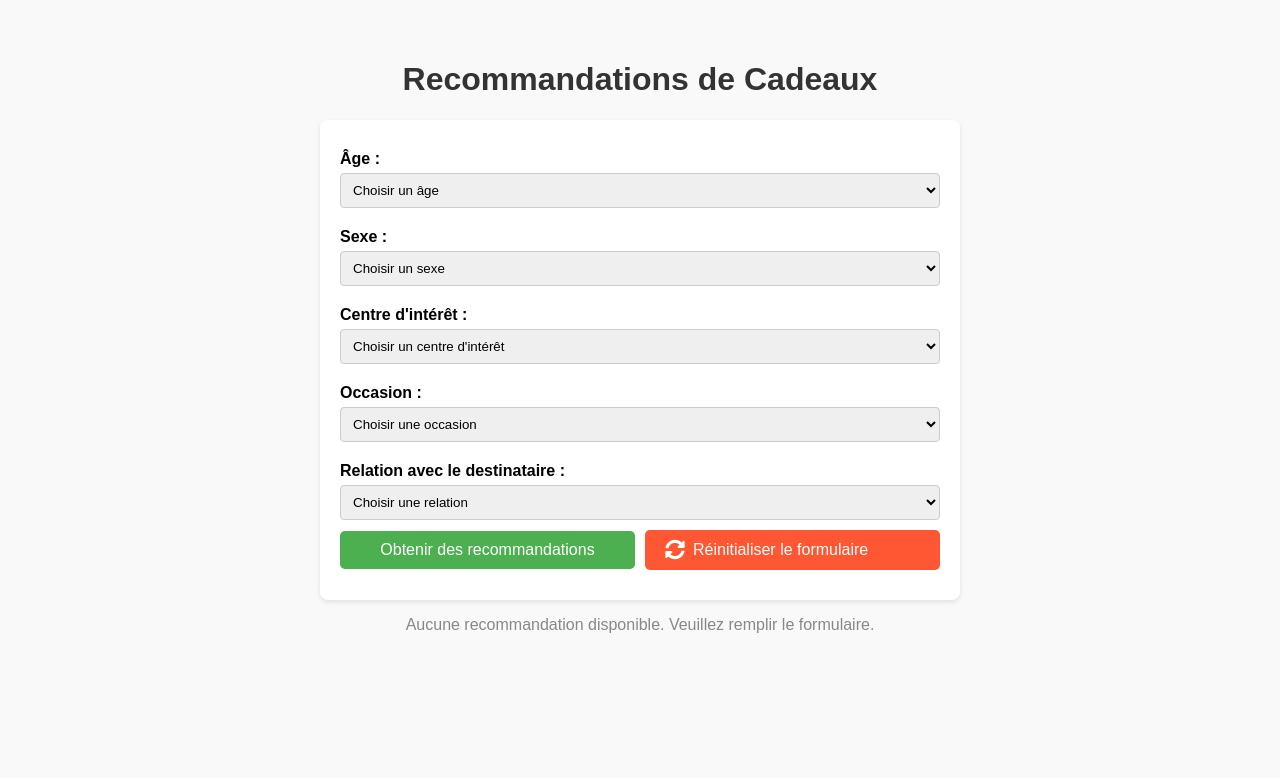
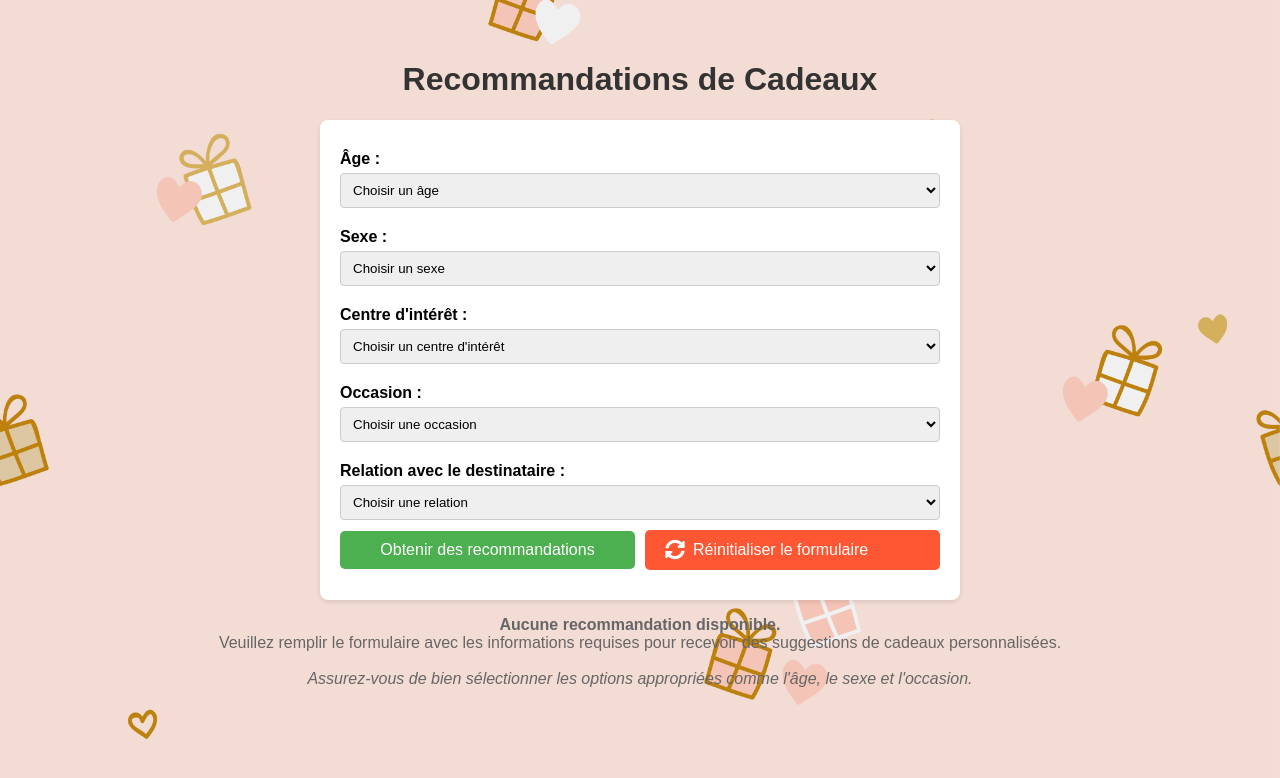
Before and after one commit to fatma-bouzouita/recommandation_cadeau, a Flask app: page / in a window 1280 px wide. Shown: the top 778 px of the page. Run offline with Flask 3, Linux system fonts and the light colour scheme.

Commit message:
fix style

```diff
--- a/static/styles.css
+++ b/static/styles.css
@@ -3,6 +3,9 @@ body {
     background-color: #f9f9f9;
     margin: 0;
     padding: 20px;
+    background-image: url('/static/gift.jpg');
+    background-size: cover;
+    background-position: center;
 }
 h1 {
     text-align: center;
@@ -70,23 +73,48 @@ form select, form button {
     max-width: 600px;
     margin: 20px auto;
     padding: 20px;
-    border: 1px solid #28a745;
-    border-radius: 8px;
-    background-color: #eaffea;
+    border: 2px solid #28a745;
+    border-radius: 10px;
+    background-color: #f4f9f4;
+    box-shadow: 0 4px 8px rgba(0, 0, 0, 0.1);
+    font-family: 'Arial', sans-serif;
 }
 
 .result-container h2 {
     color: #28a745;
+    font-size: 24px;
+    margin-bottom: 15px;
 }
 
 .result-container pre {
     white-space: pre-wrap;
     word-wrap: break-word;
+    background-color: #e9f7e5;
+    padding: 10px;
+    border-radius: 5px;
+    margin-bottom: 20px;
+    font-size: 16px;
+    line-height: 1.5;
 }
 
-.no-result {
-    text-align: center;
-    color: #888;
+.result-container p {
+    font-size: 16px;
+    margin: 10px 0;
+    color: #333;
+}
+
+.gift-link {
+    color: #007BFF;
+    font-weight: bold;
+    text-decoration: none;
+    padding: 5px;
+    border-radius: 3px;
+    transition: background-color 0.3s ease, color 0.3s ease;
+}
+
+.gift-link:hover {
+    background-color: #007BFF;
+    color: #fff;
 }
 
 .button-container {
--- a/templates/index.html
+++ b/templates/index.html
@@ -6,6 +6,7 @@
     <meta name="viewport" content="width=device-width, initial-scale=1.0">
     <link rel="stylesheet" href="{{ url_for('static', filename='styles.css') }}">
     <link rel="stylesheet" href="https://cdnjs.cloudflare.com/ajax/libs/font-awesome/5.15.4/css/all.min.css">
+    <link rel="stylesheet" href="{{ url_for('static', filename='gift.jpg') }}">
     <title>Recommandations de Cadeaux</title>
 </head>
 
@@ -70,9 +71,30 @@
     <div class="result-container">
         <h2>Suggestions :</h2>
         <pre>{{ result }}</pre>
+        {% if 'naissance' in result.lower() %}
+        <p><b>Vous pouvez consulter d'autres idées de cadeaux de naissance ici :</b>
+            <a href='https://www.cadeaux.com/cadeau-naissance' class="gift-link">
+                Cadeau de Naissance
+            </a>
+        </p>
+        {% endif %}
+        {% if 'anniversaire' in result.lower() %}
+        <p><b>Vous pouvez consulter d'autres idées de cadeaux d'anniversaire ici :</b>
+            <a href='https://www.cadeaux.com/cadeau-anniversaire' class="gift-link">
+                Cadeau d'Anniversaire
+            </a>
+        </p>
+        {% endif %}
     </div>
+
     {% else %}
-    <p class="no-result">Aucune recommandation disponible. Veuillez remplir le formulaire.</p>
+    <p class="no-result">
+        <b>Aucune recommandation disponible.</b><br>
+        Veuillez remplir le formulaire avec les informations requises pour recevoir des suggestions de cadeaux
+        personnalisées.
+        <br><br>
+        <i>Assurez-vous de bien sélectionner les options appropriées comme l'âge, le sexe et l'occasion.</i>
+    </p>
     {% endif %}
 
     <script>
@@ -81,7 +103,7 @@
                 occasions: ["Naissance", "Anniversaire"]
             },
             "3-5ans": {
-                interests: ["Dessin", "Puzzles", "Histoires", "Jeux éducatifs","divertissement"],
+                interests: ["Dessin", "Puzzles", "Histoires", "Jeux éducatifs", "divertissement"],
                 occasions: ["Anniversaire", "Entrée à l'école"]
             },
             "6-9ans": {
@@ -157,7 +179,8 @@
         function clearResults() {
             const resultContainers = document.querySelectorAll('.result-container');
             resultContainers.forEach(container => {
-                container.innerHTML = "<p>Aucune recommandation disponible. Veuillez remplir le formulaire.</p>";
+                container.innerHTML =
+                "<p>Aucune recommandation disponible. Veuillez remplir le formulaire.</p>";
             });
         }
 
```
Also changed, not shown: static/gift.jpg (added).
